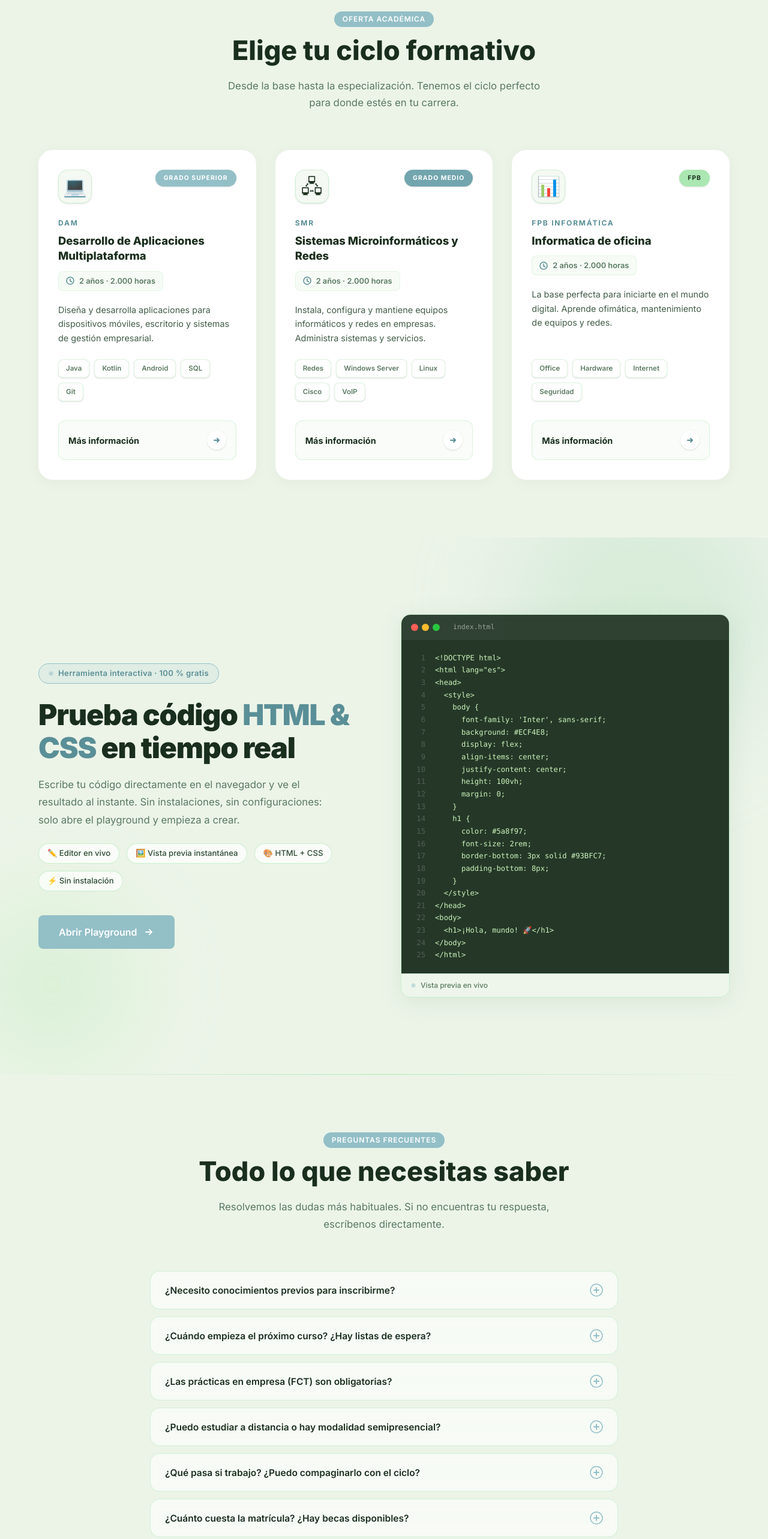
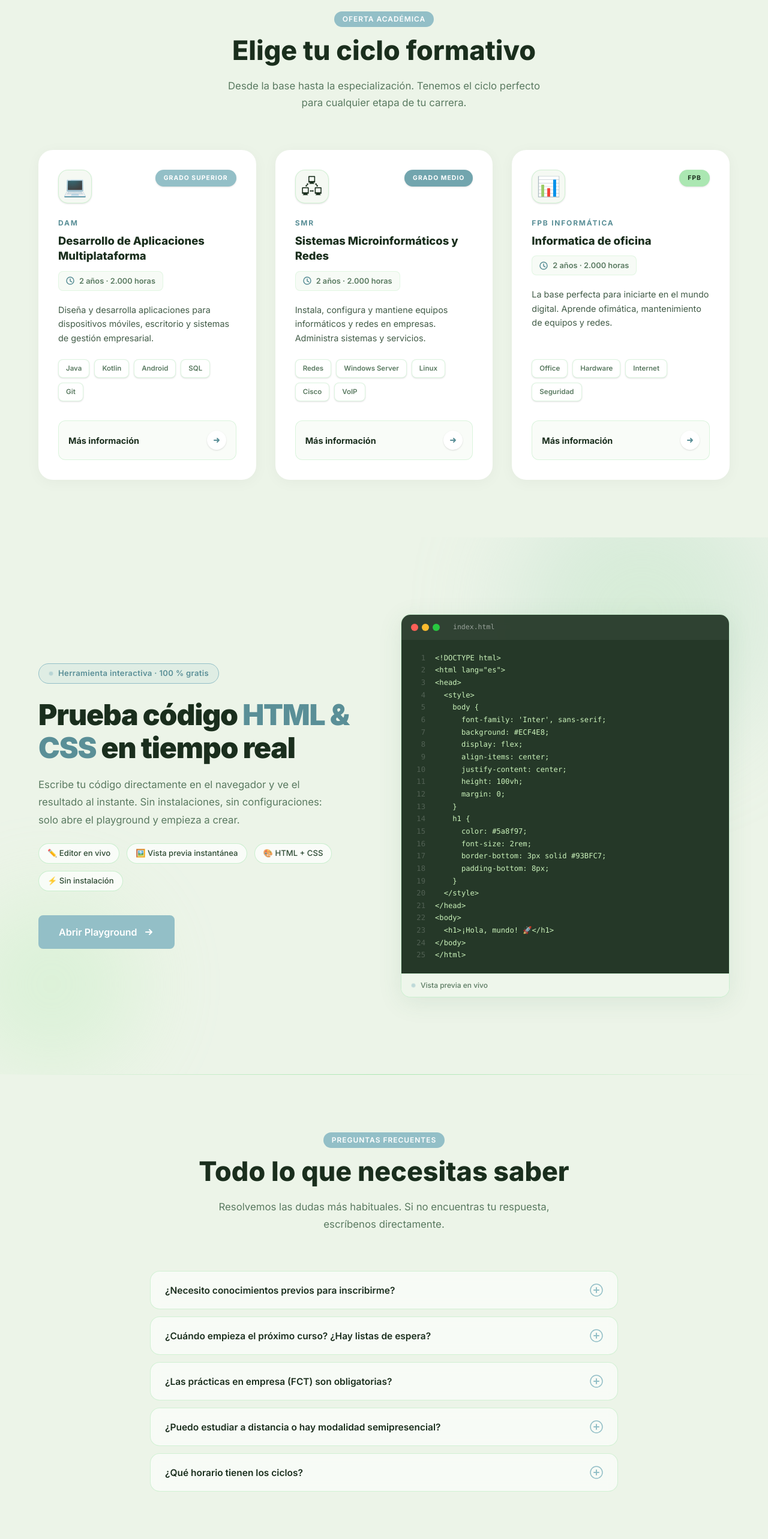
Before and after one commit to KevinRamirez1302/Front-mazo, a React (Vite) app: page / in a window 1280 px wide. Shown: the part 1800-4366 px from the top of the page at 60% size. Built offline with nearby package versions, Linux system fonts and the light colour scheme.

Commit message:
texto&footerfix

```diff
--- a/src/components/Courses.tsx
+++ b/src/components/Courses.tsx
@@ -20,8 +20,7 @@ export default function Courses() {
             Elige tu ciclo formativo
           </h2>
           <p className="text-[1.05rem] text-fp-muted max-w-[560px] leading-[1.7] mx-auto">
-            Desde la base hasta la especialización. Tenemos el ciclo perfecto para donde
-            estés en tu carrera.
+            Desde la base hasta la especialización. Tenemos el ciclo perfecto para cualquier etapa de tu carrera.
           </p>
         </div>
 
--- a/src/components/FAQ.tsx
+++ b/src/components/FAQ.tsx
@@ -15,16 +15,13 @@ const faqs = [
   },
   {
     q: '¿Puedo estudiar a distancia o hay modalidad semipresencial?',
-    a: 'Actualmente ofrecemos la modalidad presencial y la modalidad a distancia (online) para algunos ciclos. La modalidad semipresencial está en fase de implementación. Consúltanos sobre la disponibilidad de cada ciclo.',
+    a: 'Actualmente ofrecemos la modalidad presencial. Consúltanos sobre la disponibilidad de cada ciclo.',
   },
   {
-    q: '¿Qué pasa si trabajo? ¿Puedo compaginarlo con el ciclo?',
-    a: 'Ofrecemos grupos en horario de tarde/noche pensados especialmente para personas que trabajan. Además, si tienes experiencia laboral acreditada en el sector, puedes solicitar el reconocimiento de créditos.',
+    q: '¿Qué horario tienen los ciclos?',
+    a: 'Ofrecemos turnos de la mañana. ',
   },
-  {
-    q: '¿Cuánto cuesta la matrícula? ¿Hay becas disponibles?',
-    a: 'Los precios están fijados por la Consejería de Educación y son muy accesibles (desde 0€ con beca). Gestionamos las principales becas del MEC y de la comunidad autónoma. Solicita información personalizada para conocer tu caso.',
-  },
+
 ]
 
 export default function FAQ() {
--- a/src/components/Footer.tsx
+++ b/src/components/Footer.tsx
@@ -1,10 +1,11 @@
+import { Link } from 'react-router-dom'
 import logo from '../assets/logomazo.png'
 
 const cols = {
   Ciclos: [
-    { label: 'DAM – Multiplataforma',    href: '#cursos' },
-    { label: 'SMR – Redes',              href: '#cursos' },
-    { label: 'FPB Administración e Informática',          href: '#cursos' },
+    { label: 'DAM – Multiplataforma', href: '#cursos' },
+    { label: 'SMR – Redes', href: '#cursos' },
+    { label: 'FPB Administración e Informática',href:'#cursos' },
   ],
   Centro: [
     { label: 'Sobre nosotros',           href: '#beneficios' },
@@ -69,7 +70,7 @@ export default function Footer() {
           </p>
           <div className="flex gap-2.5">
             {socials.map(s => (
-              <a key={s.label} href="#" aria-label={s.label}
+              <a key={s.label} href="https://www.instagram.com/informatica_villa_mazo?igsh=ZWJ2aGJ6aDE4ZHU5" target="_blank" rel="noopener noreferrer" aria-label={s.label}
                 className="w-9 h-9 flex items-center justify-center text-accent
                   bg-accent/[0.12] border border-accent/20 rounded-lg
                   hover:bg-accent hover:text-white hover:border-accent
@@ -115,8 +116,8 @@ export default function Footer() {
               },
               {
                 icon: <svg width="16" height="16" viewBox="0 0 16 16" fill="none" aria-hidden="true"><path d="M2 4.5A1.5 1.5 0 013.5 3h9A1.5 1.5 0 0114 4.5v7A1.5 1.5 0 0112.5 13h-9A1.5 1.5 0 012 11.5v-7zM2 5l6 4 6-4" stroke="#93BFC7" strokeWidth="1.2" strokeLinecap="round"/></svg>,
-                text: 'info@centromazo.es',
-                href: 'mailto:info@centromazo.es',
+                text: 'dptoinformatica.ies.villamazo@gmail.com',
+                href: 'mailto:dptoinformatica.ies.villamazo@gmail.com',
               },
               {
                 icon: <svg width="16" height="16" viewBox="0 0 16 16" fill="none" aria-hidden="true"><path d="M3 3h2l1 3-1.5 1.5A10 10 0 009.5 11.5L11 10l3 1v2a1 1 0 01-1 1A12 12 0 012 4a1 1 0 011-1z" stroke="#93BFC7" strokeWidth="1.2" fill="none"/></svg>,
@@ -140,7 +141,7 @@ export default function Footer() {
         <div className="w-full max-w-[1200px] mx-auto px-6 py-4
           flex flex-col sm:flex-row justify-between items-center gap-2
           text-[0.8rem] text-[#5a8090]">
-          <p>© {new Date().getFullYear()} IES VILLAS DE MAZO. Todos los derechos reservados.</p>
+          <p>© {new Date().getFullYear()} IES VILLA DE MAZO. Todos los derechos reservados.</p>
         </div>
       </div>
     </footer>
```
